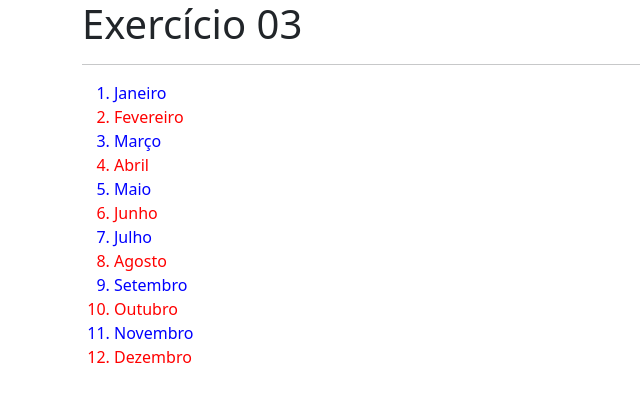
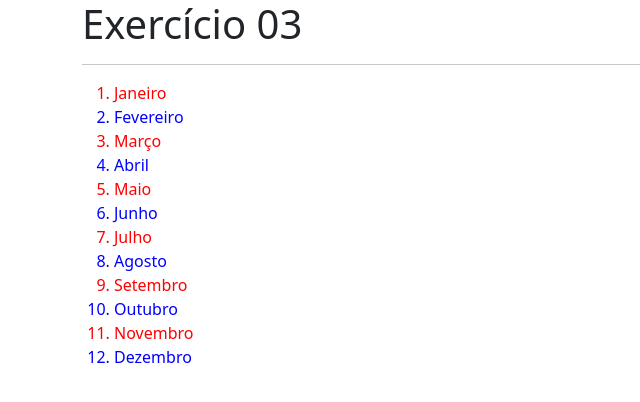
Before and after one commit to tiagoprogweb2024t1/aulas-php, a PHP site: page /exercicio03.php in a window 1280 px wide. Shown: the top 402 px of the page, without its empty margins (0-640 px from the left). Run offline with PHP 8.4, Linux system fonts and the light colour scheme.

Commit message:
Desafio com programação

```diff
--- a/exercicio03.php
+++ b/exercicio03.php
@@ -5,17 +5,6 @@
 <meta name="viewport" content="width=device-width, initial-scale=1.0">
 <title>Exercício 03</title>
 <link href="https://cdn.jsdelivr.net/npm/bootstrap@5.3.3/dist/css/bootstrap.min.css" rel="stylesheet">
-
-<style>
-li:nth-child(even) { /* pares */
-    color: red;
-}
-
-li:nth-child(odd){  /* ímpares */
-    color: blue;
-}
-
-</style>
 
 </head>
 <body>
@@ -29,8 +18,11 @@ $mesesDoAno = [
 ];
 ?>
 <ol>
-<?php foreach( $mesesDoAno as $mes ){ ?>
-    <li> <?=$mes?> </li>
+<?php
+for( $i = 0; $i < count($mesesDoAno); $i++ ){
+    $cor = $i % 2 == 0 ? "red" : "blue";
+?>
+    <li style="color: <?=$cor?>"> <?=$mesesDoAno[$i]?> </li>
 <?php } ?>
 </ol>
 
```
